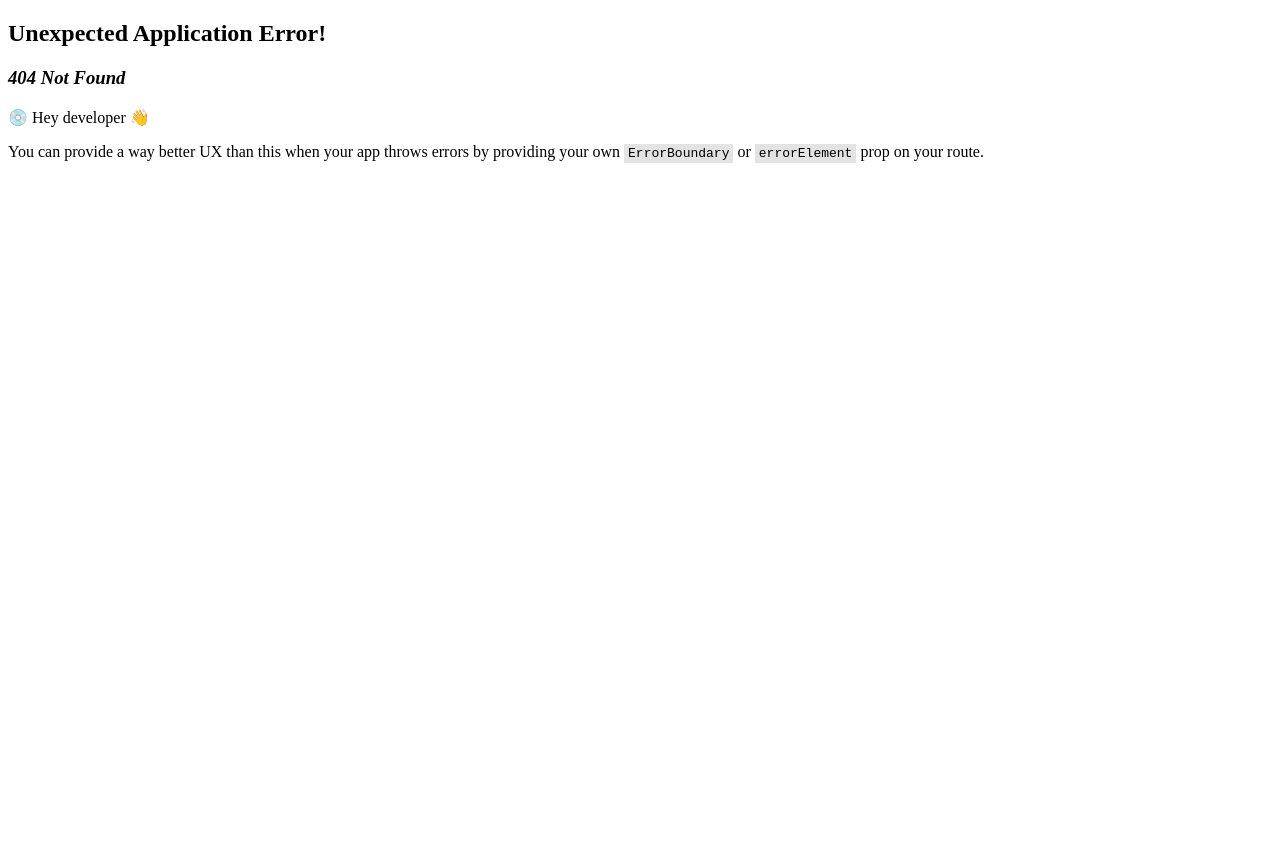
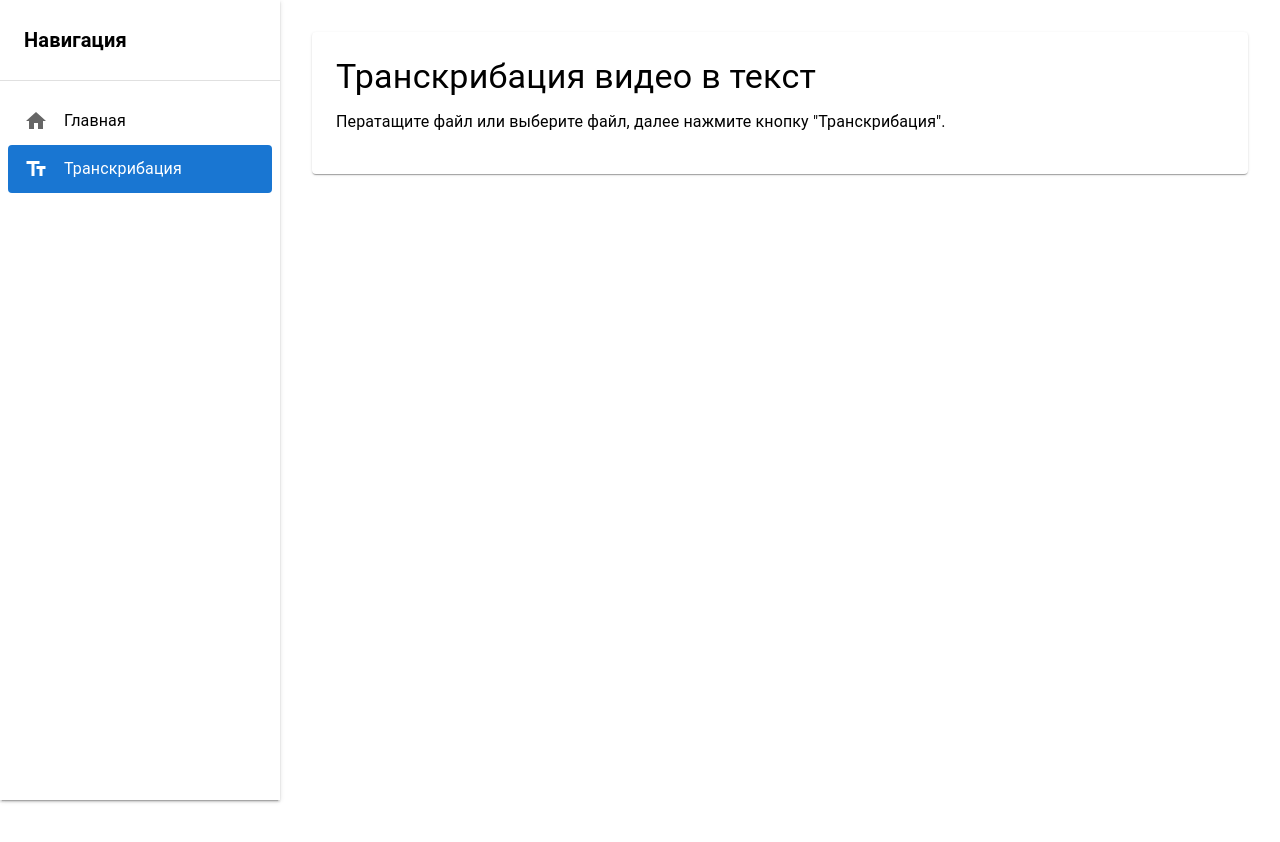
Before and after one commit to ibah111/react-static-page-template, a React (Vite) app: page /transcribe in a window 1280 px wide. Before the commit this address had no page. Shown: the top 842 px of the page. Before the commit the page ends 800 px from the top, so only its background shows below. Built offline with nearby package versions, Linux system fonts and the light colour scheme.

Commit message:
feat: navigation layout

```diff
--- a/src/app.tsx
+++ b/src/app.tsx
@@ -5,7 +5,9 @@ import {
   createBrowserRouter,
   RouterProvider,
 } from "react-router-dom";
+import Layout from "./components/Layout";
 import Main from "./pages/main/index.tsx";
+import TranscribePage from "./pages/transcribe/index.tsx";
 
 const theme = createTheme({
   palette: {
@@ -24,7 +26,17 @@ const theme = createTheme({
 const router = createBrowserRouter([
   {
     path: "/",
-    element: <Main />,
+    element: <Layout />,
+    children: [
+      {
+        index: true,
+        element: <Main />,
+      },
+      {
+        path: "transcribe",
+        element: <TranscribePage />,
+      },
+    ],
   },
 ]);
 
--- /dev/null
+++ b/src/components/Layout.tsx
@@ -0,0 +1,22 @@
+import { Box } from "@mui/material";
+import { Outlet } from "react-router-dom";
+import Sidebar from "./Sidebar";
+
+export default function Layout() {
+  return (
+    <Box sx={{ display: "flex" }}>
+      <Sidebar />
+      <Box
+        component="main"
+        sx={{
+          flexGrow: 1,
+          ml: "280px", // Отступ для сайдбара
+          minHeight: "100vh",
+          p: 3
+        }}
+      >
+        <Outlet />
+      </Box>
+    </Box>
+  );
+}
--- /dev/null
+++ b/src/components/Sidebar.tsx
@@ -0,0 +1,66 @@
+import { Box, List, ListItem, ListItemButton, ListItemIcon, ListItemText, Typography, Paper } from "@mui/material";
+import { Home, TextFields } from "@mui/icons-material";
+import { useNavigate, useLocation } from "react-router-dom";
+
+export default function Sidebar() {
+  const navigate = useNavigate();
+  const location = useLocation();
+
+  const menuItems = [
+    { text: "Главная", icon: <Home />, path: "/" },
+    { text: "Транскрибация", icon: <TextFields />, path: "/transcribe" },
+  ];
+
+  return (
+    <Paper
+      elevation={2}
+      sx={{
+        width: 280,
+        height: "100vh",
+        borderRadius: 0,
+        position: "fixed",
+        left: 0,
+        top: 0,
+        zIndex: 1000
+      }}
+    >
+      <Box sx={{ p: 3, borderBottom: 1, borderColor: "divider" }}>
+        <Typography variant="h6" component="h1" sx={{ fontWeight: "bold" }}>
+          Навигация
+        </Typography>
+      </Box>
+
+      <List sx={{ pt: 2 }}>
+        {menuItems.map((item) => (
+          <ListItem key={item.path} disablePadding>
+            <ListItemButton
+              onClick={() => navigate(item.path)}
+              selected={location.pathname === item.path}
+              sx={{
+                mx: 1,
+                borderRadius: 1,
+                "&.Mui-selected": {
+                  backgroundColor: "primary.main",
+                  color: "primary.contrastText",
+                  "&:hover": {
+                    backgroundColor: "primary.dark",
+                  },
+                },
+              }}
+            >
+              <ListItemIcon
+                sx={{
+                  color: location.pathname === item.path ? "inherit" : "text.secondary",
+                  minWidth: 40
+                }}
+              >
+                {item.icon}
+              </ListItemIcon>
+              <ListItemText primary={item.text} />
+            </ListItemButton>
+          </ListItem>
+        ))}
+      </List>
+    </Paper>
+  );
+}
--- a/src/pages/main/index.tsx
+++ b/src/pages/main/index.tsx
@@ -1,9 +1,49 @@
-import { Box, Typography } from "@mui/material";
+import { Box, Typography, Grid, Card, CardContent } from "@mui/material";
+import { Home, TextFields } from "@mui/icons-material";
 
 export default function Main() {
+  const features = [
+    {
+      icon: <Home color="primary" sx={{ fontSize: 40 }} />,
+      title: "Главная страница",
+      description: "Добро пожаловать в приложение с навигацией"
+    },
+    {
+      icon: <TextFields color="secondary" sx={{ fontSize: 40 }} />,
+      title: "Транскрибация",
+      description: "Страница для транскрибации видео в текст"
+    },
+  ];
+
   return (
     <Box>
-      <Typography variant="h1">Main</Typography>
+      <Typography variant="h3" component="h1" gutterBottom sx={{ mb: 4 }}>
+        Добро пожаловать!
+      </Typography>
+
+      <Typography variant="h6" color="text.secondary" paragraph sx={{ mb: 4 }}>
+        Это главная страница вашего приложения. Используйте левую панель навигации для перехода между страницами.
+      </Typography>
+
+      <Grid container spacing={3}>
+        {features.map((feature, index) => (
+          <Grid item xs={12} md={4} key={index}>
+            <Card sx={{ height: "100%" }}>
+              <CardContent sx={{ textAlign: "center", p: 3 }}>
+                <Box sx={{ mb: 2 }}>
+                  {feature.icon}
+                </Box>
+                <Typography variant="h6" component="h2" gutterBottom>
+                  {feature.title}
+                </Typography>
+                <Typography variant="body2" color="text.secondary">
+                  {feature.description}
+                </Typography>
+              </CardContent>
+            </Card>
+          </Grid>
+        ))}
+      </Grid>
     </Box>
   );
 }
--- /dev/null
+++ b/src/pages/transcribe/index.tsx
@@ -0,0 +1,14 @@
+import { Typography, Paper } from "@mui/material";
+
+export default function TranscribePage() {
+  return (
+    <Paper sx={{ p: 3 }}>
+      <Typography variant="h4" component="h1" gutterBottom>
+        Транскрибация видео в текст
+      </Typography>
+      <Typography variant="body1" paragraph>
+        Ператащите файл или выберите файл, далее нажмите кнопку "Транскрибация".
+      </Typography>
+    </Paper>
+  );
+}
```
